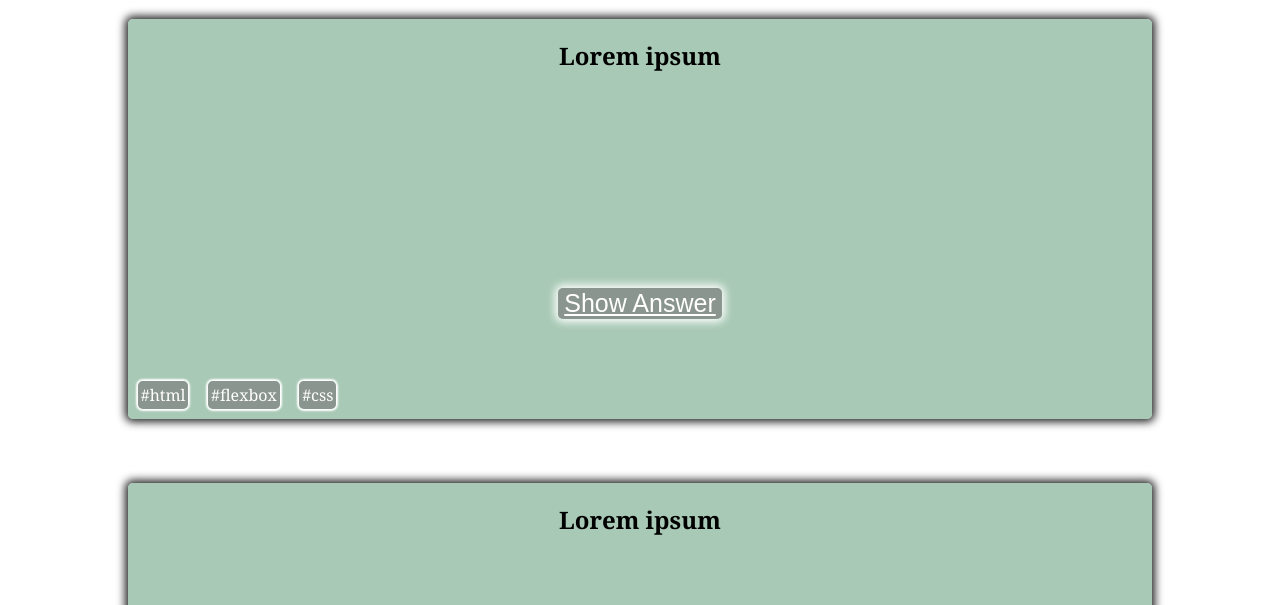
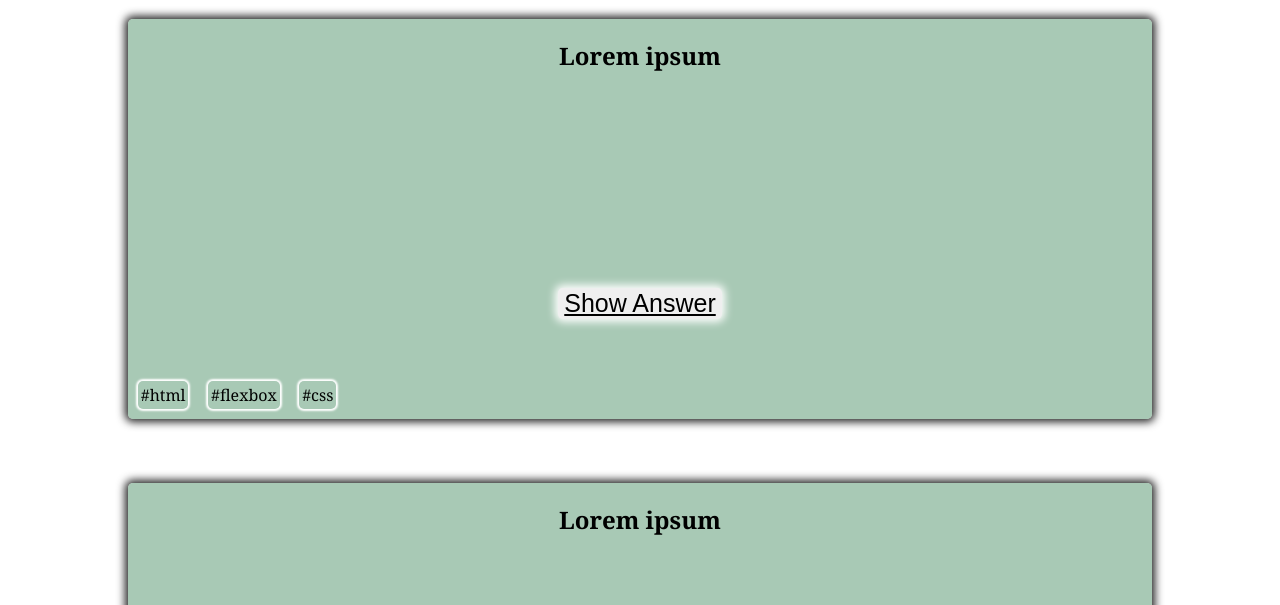
Before and after one commit to FrankSiyli/Quiz_App, a plain HTML site: page index.html in a window 1280 px wide. Shown: the part 195-800 px from the top of the page. Drawn offline with Linux system fonts and the light colour scheme.

Commit message:
card_change

```diff
--- a/styles.css
+++ b/styles.css
@@ -47,8 +47,7 @@ main {
     box-shadow: 0px 0px 8px 3px white;
     border-radius: 5px;
     border: none;
-    background-color: rgba(128, 128, 128, 0.704);
-    color: white;
+    color: black;
     font-size: 25px;
     bottom: 25%;
     cursor: pointer;
@@ -75,7 +74,6 @@ li {
     box-shadow: 0px 0px 2px 2px white;
     margin: 7% 7%;
     border-radius: 5px;
-    background-color: rgba(128, 128, 128, 0.704);
-    color: white;
+    color: black;
     padding: 2%;
 }
```
